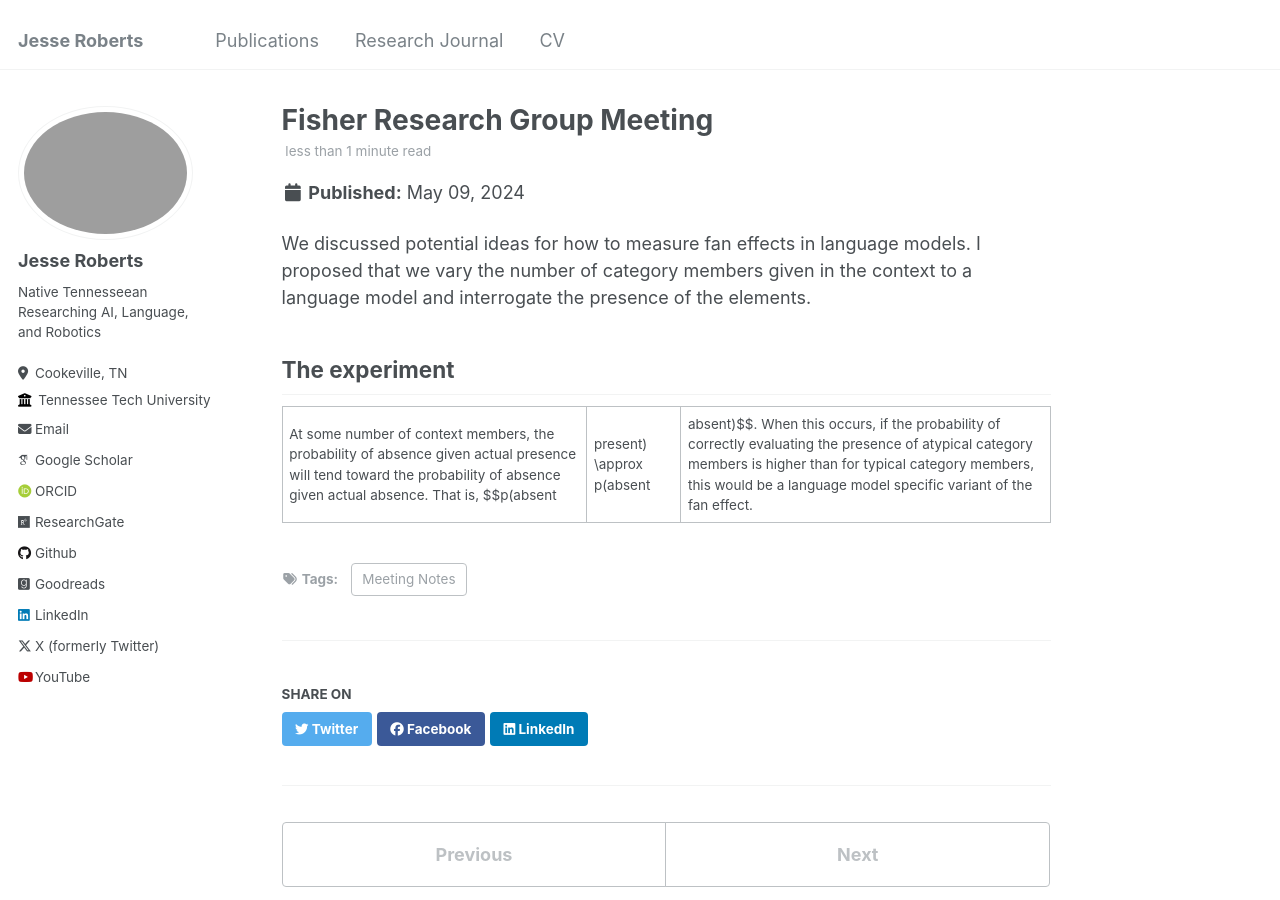
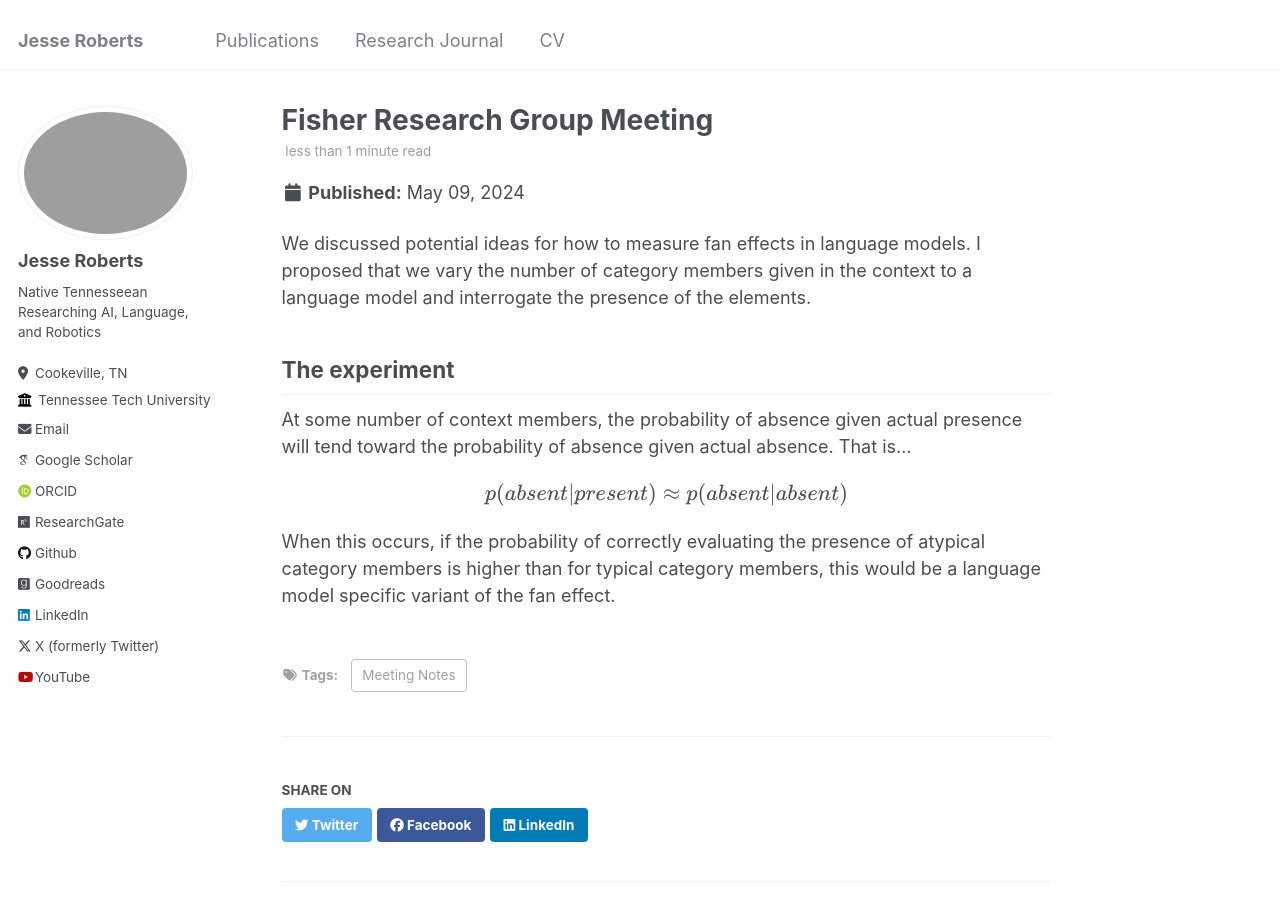
Before and after one commit to JesseTNRoberts/JesseTNRoberts.github.io, a Jekyll site: the page built from _posts/2024-05-09-ResearchJournal-3.md, in a window 1280 px wide and 900 px high. Built offline with Jekyll 4.4.1, drawn with Linux system fonts in a browser that asks for light colours; some web fonts are replaced.

Commit message:
Update 2024-05-09-ResearchJournal-3.md

```diff
--- a/_posts/2024-05-09-ResearchJournal-3.md
+++ b/_posts/2024-05-09-ResearchJournal-3.md
@@ -6,11 +6,15 @@ tags:
   - Meeting Notes
 ---
 
-<script id="MathJax-script" async src="https://cdn.jsdelivr.net/npm/mathjax@3/es5/tex-mml-chtml.js"></script>
-
 
 We discussed potential ideas for how to measure fan effects in language models. I proposed that we vary the number of category members given in the context to a language model and interrogate the presence of the elements.
 
 ## The experiment
 
-At some number of context members, the probability of absence given actual presence will tend toward the probability of absence given actual absence. That is, $$p(absent|present) \approx p(absent|absent)$$. When this occurs, if the probability of correctly evaluating the presence of atypical category members is higher than for typical category members, this would be a language model specific variant of the fan effect.
+At some number of context members, the probability of absence given actual presence will tend toward the probability of absence given actual absence. That is...
+
+$$\begin{aligned}
+p(absent|present) \approx p(absent|absent)
+\end{aligned}$$
+
+When this occurs, if the probability of correctly evaluating the presence of atypical category members is higher than for typical category members, this would be a language model specific variant of the fan effect.
```
